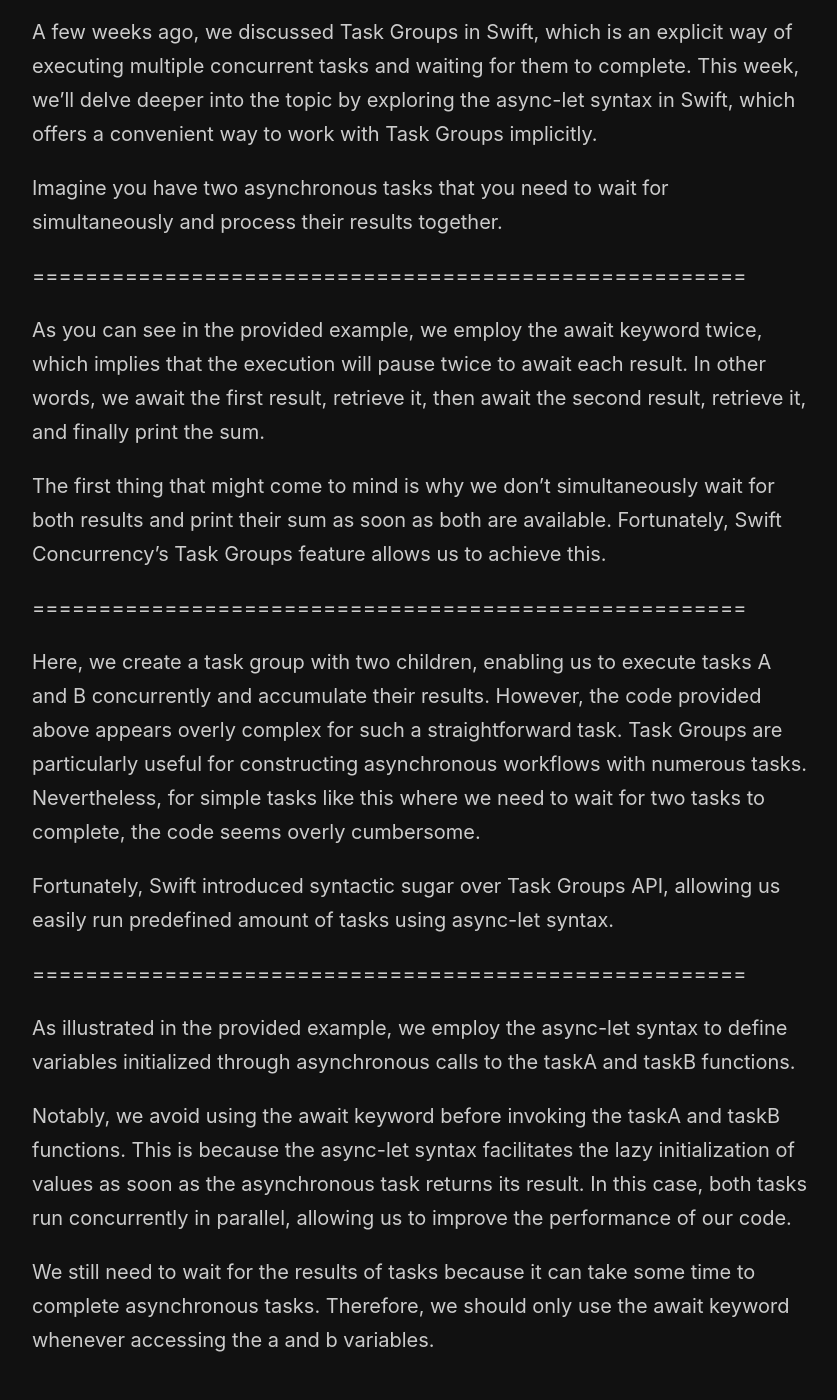
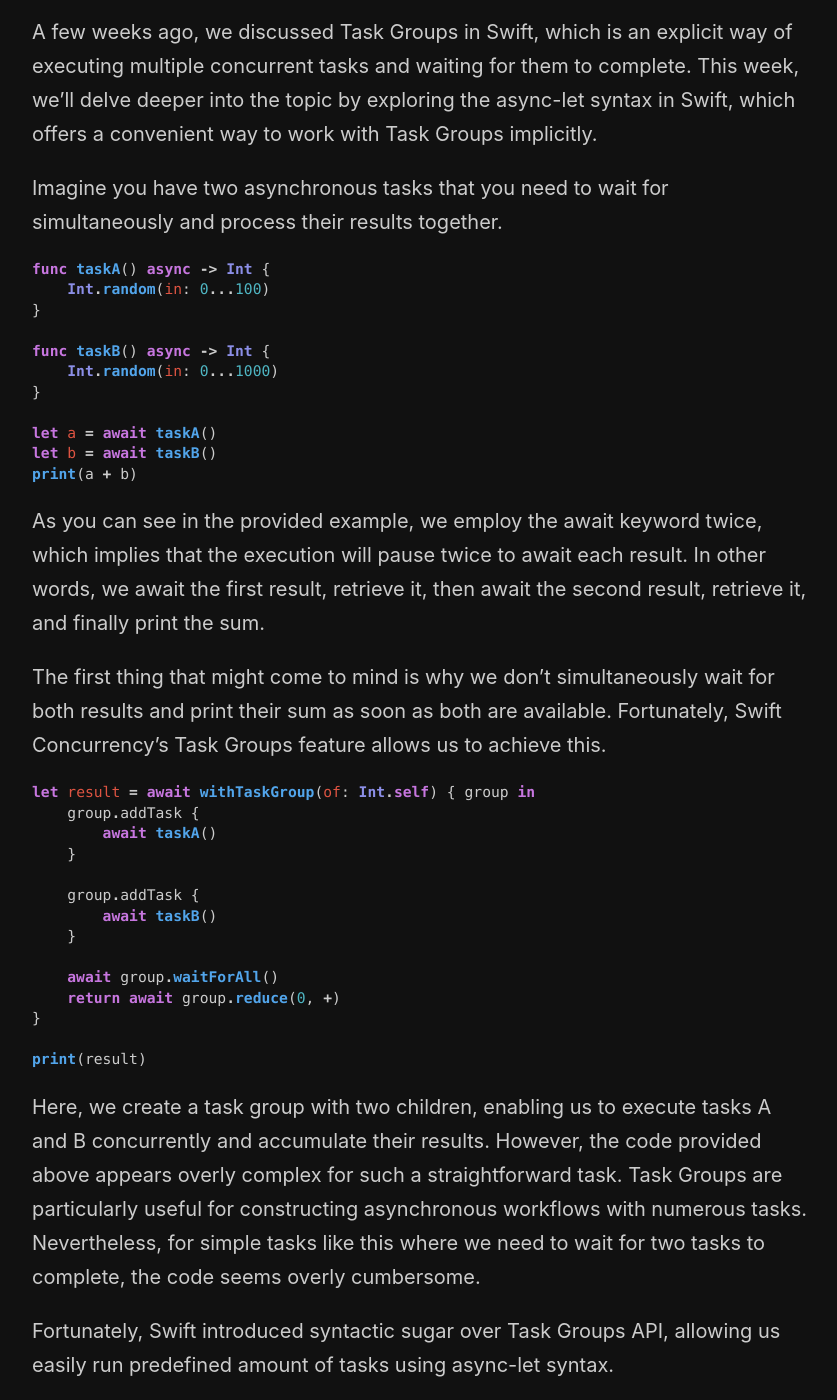
Before and after one commit to mecid/mecid.github.io, a Jekyll site: the page built from _posts/2025-03-25-awaiting-multiple-async-tasks-in-swift.md, in a window 1280 px wide and 1400 px high, scrolled down 261 px. Shown: the whole window, without its empty margins (218-1055 px from the left). Built offline with Jekyll 4.4.1, drawn with Linux system fonts in a browser that asks for light colours; some of the changed text lies outside the part shown.

Commit message:
async let post examples added

````diff
--- a/_posts/2025-03-25-awaiting-multiple-async-tasks-in-swift.md
+++ b/_posts/2025-03-25-awaiting-multiple-async-tasks-in-swift.md
@@ -7,19 +7,51 @@
 
 Imagine you have two asynchronous tasks that you need to wait for simultaneously and process their results together.
 
-======================================================
+```swift
+func taskA() async -> Int {
+    Int.random(in: 0...100)
+}
+
+func taskB() async -> Int {
+    Int.random(in: 0...1000)
+}
+
+let a = await taskA()
+let b = await taskB()
+print(a + b)
+```
 
 As you can see in the provided example, we employ the await keyword twice, which implies that the execution will pause twice to await each result. In other words, we await the first result, retrieve it, then await the second result, retrieve it, and finally print the sum.
 
 The first thing that might come to mind is why we don’t simultaneously wait for both results and print their sum as soon as both are available. Fortunately, Swift Concurrency’s Task Groups feature allows us to achieve this.
 
-======================================================
+```swift
+let result = await withTaskGroup(of: Int.self) { group in
+    group.addTask {
+        await taskA()
+    }
+
+    group.addTask {
+        await taskB()
+    }
+
+    await group.waitForAll()
+    return await group.reduce(0, +)
+}
+
+print(result)
+```
 
 Here, we create a task group with two children, enabling us to execute tasks A and B concurrently and accumulate their results. However, the code provided above appears overly complex for such a straightforward task. Task Groups are particularly useful for constructing asynchronous workflows with numerous tasks. Nevertheless, for simple tasks like this where we need to wait for two tasks to complete, the code seems overly cumbersome.
 
 Fortunately, Swift introduced syntactic sugar over Task Groups API, allowing us easily run predefined amount of tasks using async-let syntax.
 
-======================================================
+```swift
+async let a = taskA()
+async let b = taskB()
+
+await print(a + b)
+```
 
 As illustrated in the provided example, we employ the async-let syntax to define variables initialized through asynchronous calls to the taskA and taskB functions.
 
````
